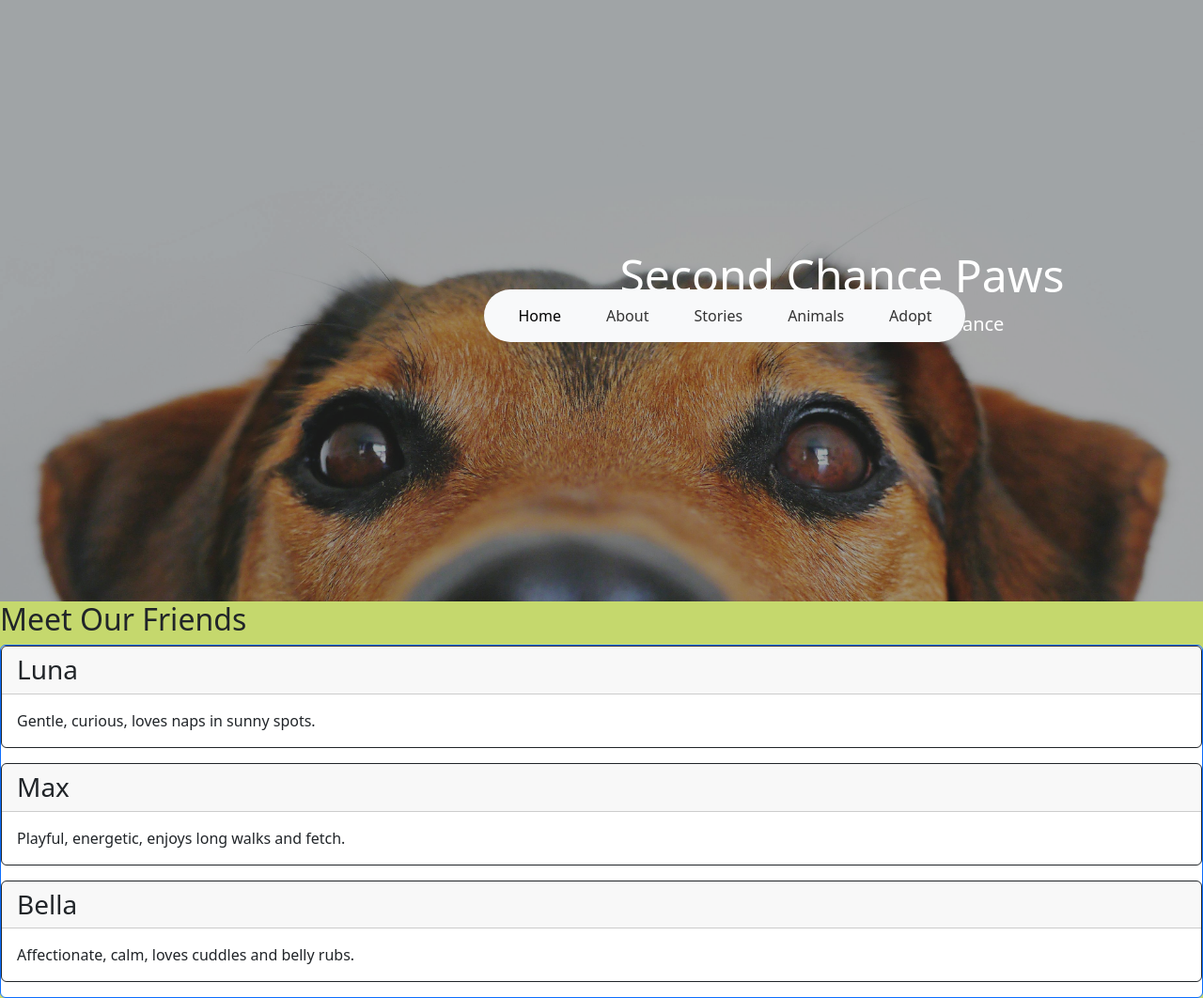
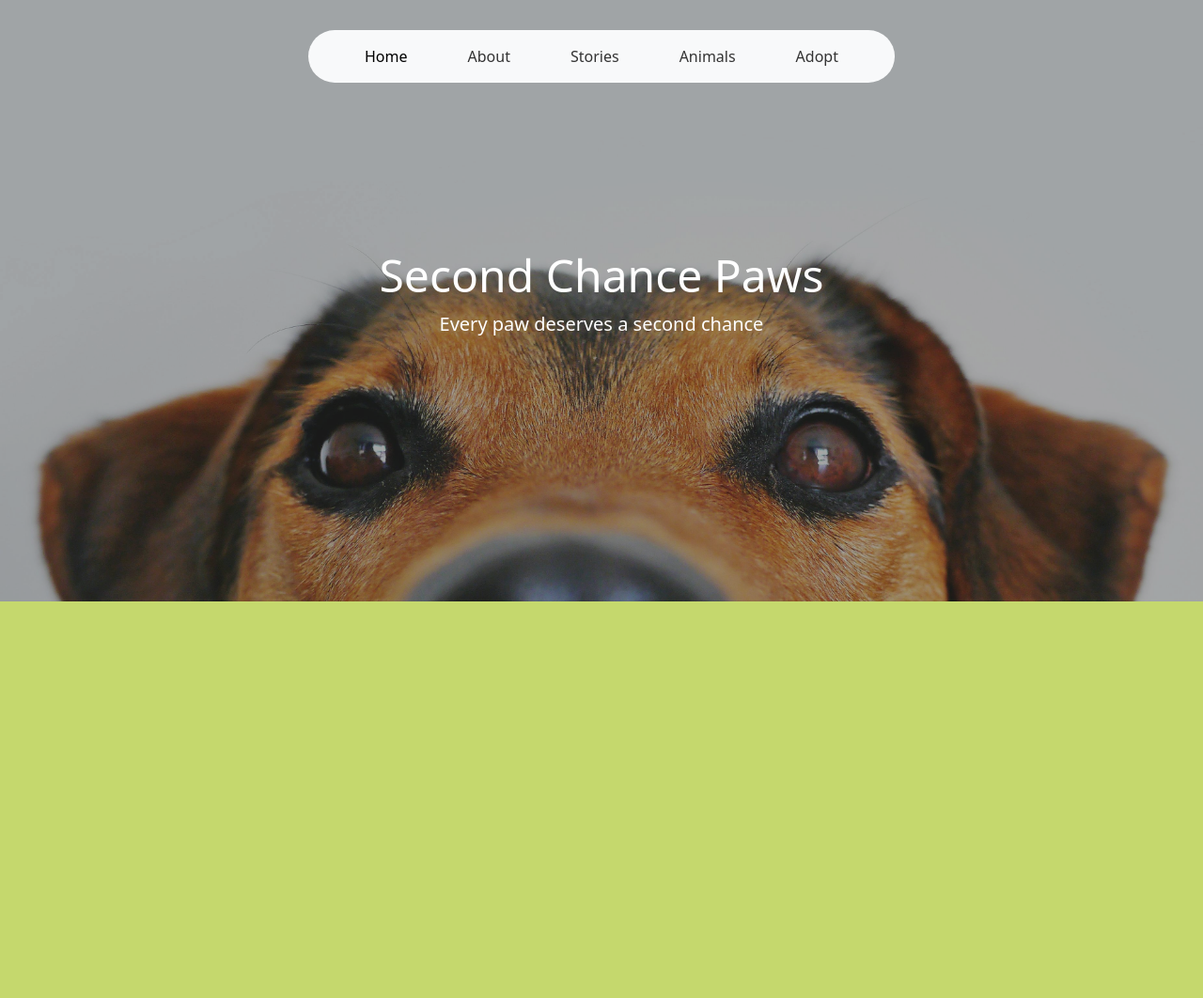
Before and after one commit to tiapetts/SecondChancePaws, a plain HTML site: page index.html in a window 1280 px wide. Shown: the top 1062 px of the page at 94% size. After the commit the page ends 800 px from the top, so only its background shows below. Drawn offline with nearby package versions, Linux system fonts and the light colour scheme.

Commit message:
trying something

```diff
--- a/index.css
+++ b/index.css
@@ -49,7 +49,7 @@ January 1st, 2026 */
     font-size: 1.25rem;
 }
 
-/* .hero .navbar {
+.hero .navbar {
     position: absolute;
     top: 2rem;
     left: 50%;
@@ -71,4 +71,4 @@ January 1st, 2026 */
 
 .hero .nav-link:hover {
     text-decoration: underline;
-} */
+}
--- a/main.css
+++ b/main.css
@@ -42,7 +42,7 @@ January 1st, 2026 */
   }
 
 
-  /* .site-header {
+  .site-header {
     position: absolute;
     top: 0;
     width: 100%;
@@ -64,7 +64,7 @@ January 1st, 2026 */
     list-style: none;
     margin: 0;
     padding: 0;
-  } */
+  }
   /* .navbar-nav {
     margin: 0 auto;
   }
```
